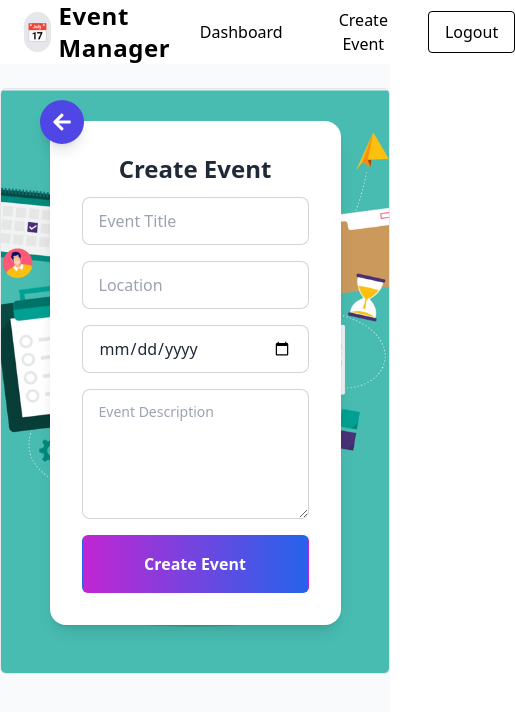
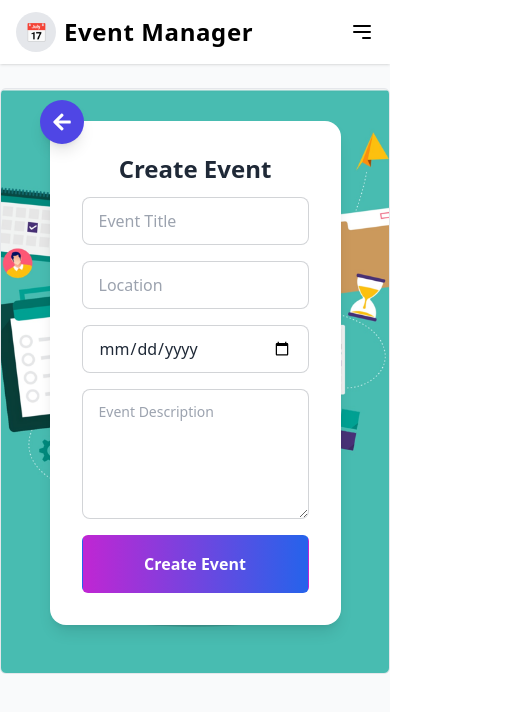
Before and after one commit to ald2211/EventManager, a React (Vite) app in the folder frontEnd/: page /events/new in a window 390 px wide. Shown: the top 712 px of the page, 515 px wide, since content can reach past the window. Built offline with nearby package versions, Linux system fonts and the light colour scheme; sample sign-in values are in the browser's storage.

Commit message:
>navbar responsive issue solved ,>login page and signup page image loading size issue solved.

```diff
--- a/frontEnd/src/components/layout/Navbar.jsx
+++ b/frontEnd/src/components/layout/Navbar.jsx
@@ -1,30 +1,36 @@
+import { useState } from "react";
 import { useNavigate } from "react-router-dom";
 import { useAuth } from "../../hooks/useAuth";
 
 export const Navbar = () => {
   const { logout } = useAuth();
   const navigate = useNavigate();
+  const [isMobileMenuOpen, setMobileMenuOpen] = useState(false);
 
   const handleLogout = () => {
     logout();
   };
 
+  const toggleMobileMenu = () => {
+    setMobileMenuOpen(!isMobileMenuOpen);
+  };
+
   return (
-    <nav className="bg-white text-black ">
-      <div className="max-w-7xl mx-auto px-6 sm:px-8">
+    <nav className="bg-white text-black shadow">
+      <div className="max-w-7xl mx-auto px-4 sm:px-6 lg:px-8">
         <div className="flex justify-between items-center h-16">
           {/* Logo Section */}
-          <div className="flex items-center space-x-2">
+          <div className="flex items-center">
             <div className="flex items-center justify-center bg-gray-200 rounded-full w-10 h-10">
               <span className="text-black font-bold text-lg">📅</span>
             </div>
-            <h1 className="text-2xl font-semibold tracking-wide">
+            <h1 className="ml-2 text-2xl font-semibold tracking-wide">
               Event Manager
             </h1>
           </div>
 
-          {/* Navigation Links */}
-          <div className="flex items-center space-x-6">
+          {/* Desktop Navigation Links */}
+          <div className="hidden md:flex items-center space-x-6">
             <button
               onClick={() => navigate("/dashboard")}
               className="px-4 py-2 text-black hover:text-gray-600 transition duration-200"
@@ -44,8 +50,75 @@ export const Navbar = () => {
               Logout
             </button>
           </div>
+
+          {/* Mobile Menu Button */}
+          <div className="flex md:hidden">
+            <button
+              onClick={toggleMobileMenu}
+              className="text-black focus:outline-none"
+            >
+              <svg
+                className="w-6 h-6"
+                xmlns="http://www.w3.org/2000/svg"
+                fill="none"
+                viewBox="0 0 24 24"
+                stroke="currentColor"
+              >
+                {isMobileMenuOpen ? (
+                  <path
+                    strokeLinecap="round"
+                    strokeLinejoin="round"
+                    strokeWidth={2}
+                    d="M6 18L18 6M6 6l12 12"
+                  />
+                ) : (
+                  <path
+                    strokeLinecap="round"
+                    strokeLinejoin="round"
+                    strokeWidth={2}
+                    d="M4 6h16M4 12h16m-7 6h7"
+                  />
+                )}
+              </svg>
+            </button>
+          </div>
         </div>
       </div>
+
+      {/* Mobile Menu */}
+      {isMobileMenuOpen && (
+        <div className="md:hidden bg-white border-t border-gray-200">
+          <div className="px-4 py-2 space-y-2">
+            <button
+              onClick={() => {
+                navigate("/dashboard");
+                toggleMobileMenu();
+              }}
+              className="block w-full text-left px-4 py-2 text-black hover:bg-gray-100 rounded transition duration-200"
+            >
+              Dashboard
+            </button>
+            <button
+              onClick={() => {
+                navigate("/events/new");
+                toggleMobileMenu();
+              }}
+              className="block w-full text-left px-4 py-2 text-black hover:bg-gray-100 rounded transition duration-200"
+            >
+              Create Event
+            </button>
+            <button
+              onClick={() => {
+                handleLogout();
+                toggleMobileMenu();
+              }}
+              className="block w-full text-left px-4 py-2 border border-black rounded hover:bg-black hover:text-white transition duration-200"
+            >
+              Logout
+            </button>
+          </div>
+        </div>
+      )}
     </nav>
   );
 };
--- a/frontEnd/src/pages/LoginPage.jsx
+++ b/frontEnd/src/pages/LoginPage.jsx
@@ -22,12 +22,13 @@ export const LoginPage = () => {
         <div className="relative flex items-end px-4 pb-10 pt-60 sm:pb-16 md:justify-center lg:pb-24 bg-gray-50 sm:px-6 lg:px-8">
           <div className="absolute inset-0">
             <img
-              className="object-cover object-top w-full h-full"
+              className="object-cover object-top w-full h-screen"
               src={login}
-              alt=""
+              alt="login page image"
+              loading="lazy"
             />
           </div>
-          <div className="absolute inset-0 bg-gradient-to-t from-black to-transparent"></div>
+          <div className="absolute inset-0 bg-gradient-to-t from-black to-transparent h-screen"></div>
 
           <div className="relative">
             <div className="w-full max-w-xl xl:w-full xl:mx-auto xl:pr-24 xl:max-w-xl">
--- a/frontEnd/src/pages/SignupPage.jsx
+++ b/frontEnd/src/pages/SignupPage.jsx
@@ -21,9 +21,9 @@ export const SignupPage = () => {
     <div className="grid grid-cols-1 lg:grid-cols-2">
         <div className="relative flex items-end px-4 pb-10 pt-60 sm:pb-16 md:justify-center lg:pb-24 bg-gray-50 sm:px-6 lg:px-8">
             <div className="absolute inset-0">
-                <img className="object-cover w-full h-full" src={loginPageImg}alt="" />
+                <img className="object-cover w-full h-screen" src={loginPageImg}alt="signup page img" loading="lazy"  />
             </div>
-            <div className="absolute inset-0 bg-gradient-to-t from-black to-transparent"></div>
+            <div className="absolute inset-0 bg-gradient-to-t from-black to-transparent h-screen"></div>
 
             <div className="relative">
                 <div className="w-full max-w-xl xl:w-full xl:mx-auto xl:pr-24 xl:max-w-xl">
```
